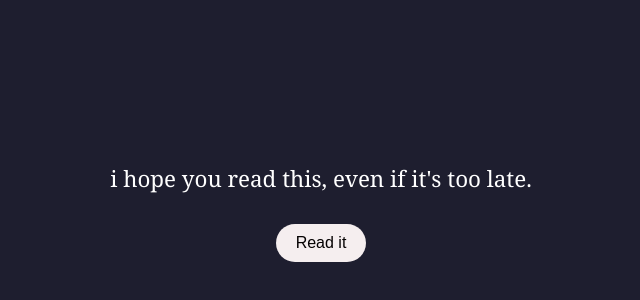
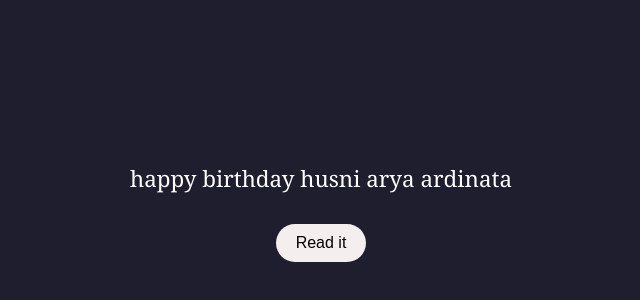
Before and after one commit to Armadira/foryouh, a plain HTML site: page index.html in a window 1280 px wide. Shown: the part 188-488 px from the top of the page, without its empty margins (319-959 px from the left). Drawn offline with Linux system fonts and the light colour scheme.

Commit message:
Update index.html

```diff
--- a/index.html
+++ b/index.html
@@ -8,7 +8,7 @@
   </head>
   <body>
     <div class="intro" id="introText">
-      i hope you read this, even if it's too late.
+      happy birthday husni arya ardinata
     </div>
     <button class="btn" onclick="showLetter()">Read it</button>
 
```
